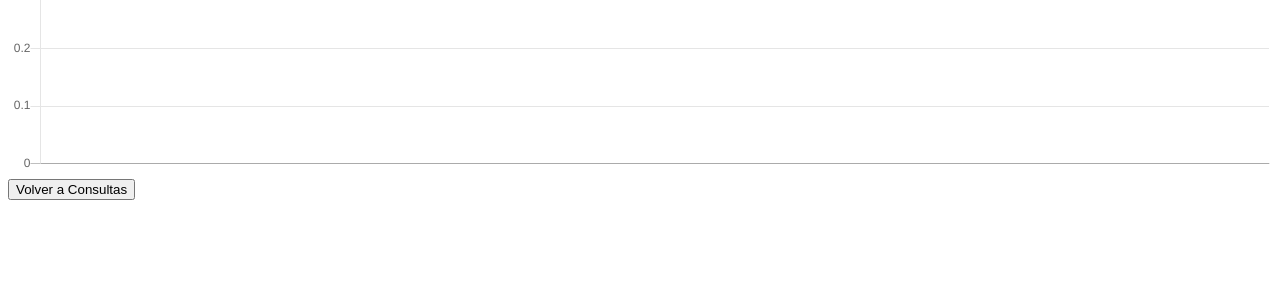
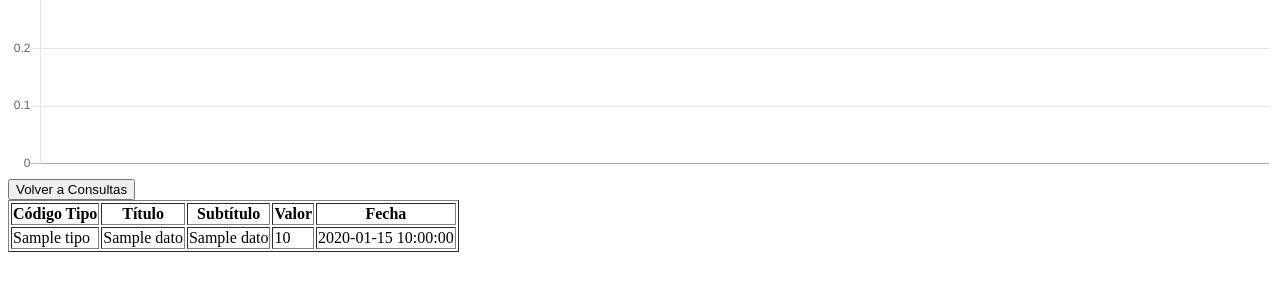
Before and after one commit to yaechrome/sbif, a Flask app: template templates/resultados_tmc.html in a window 1280 px wide. Shown: the part 461-761 px from the top of the page. Run offline with Flask 2, Linux system fonts and the light colour scheme; the template is opened without the code that fills it: most values are stand-ins (such as "Sample title", 1, 10 or a date in 2020); some libraries are stand-ins or nearby versions.

Commit message:
Se muestra tabla del bonus

```diff
--- a/bonus.py
+++ b/bonus.py
@@ -1,12 +1,14 @@
-colores = ['rgba(255,99,132,1)','rgba(54, 162, 235, 1)','rgba(255, 206, 86, 1)','rgba(75, 192, 192, 1)','rgba(153, 102, 255, 1)','rgba(255, 159, 64, 1)','rgba(255,150,134,1)','rgba(56, 60, 250, 1)','rgba(10, 255, 99, 1)','rgba(90, 200, 75, 1)','rgba(200, 102, 200, 1)','rgba(0, 30, 255, 1)']
+colores = ['rgba(255,99,132,1)','rgba(54, 162, 235, 1)','rgba(255, 206, 86, 1)','rgba(75, 192, 192, 1)','rgba(153, 102, 255, 1)','rgba(255, 159, 64, 1)','rgba(255,150,134,1)','rgba(50, 90, 200, 1)','rgba(10, 255, 99, 1)','rgba(90, 200, 75, 1)','rgba(200, 102, 200, 1)','rgba(0, 30, 255, 1)']
 
 def preparar_datos(x):
     fechas = fechas_unicas(x)
     d = agrupar_por_tipo(x)
     datasets = crear_datasets(d,fechas)
+    datos_tabla = [dato for tipo, dataset in d.items() for dato in dataset]
     return {
         "datasets": datasets,
-        "fechas": fechas
+        "fechas": fechas,
+        "datos_tabla": datos_tabla
     }
 
 def agrupar_por_tipo(x):
@@ -42,7 +44,7 @@ def crear_datasets(d, fechas):
 
 def radio_punto(porcentaje, maximo):
     if porcentaje == maximo:
-        return 10
+        return 8
     else:
         return 2
 
--- a/hello.py
+++ b/hello.py
@@ -64,7 +64,8 @@ def recurso():
         return render_template(
             'resultados_tmc.html',
             fechas=json.dumps(datos_preparados["fechas"]),
-            datasets=json.dumps(datos_preparados["datasets"])
+            datasets=json.dumps(datos_preparados["datasets"]),
+            datos_tabla=datos_preparados["datos_tabla"]
         )
 
 
--- a/templates/resultados_tmc.html
+++ b/templates/resultados_tmc.html
@@ -41,21 +41,27 @@
         <form action="/">
             <input type="submit" value="Volver a Consultas">
         </form>
-        <!-- <table border="1">
+        <table border="1">
         <thead>
             <tr>
-                <th>Código </th>
-                <th>Tipo de Operación</th>
+                <th>Código Tipo</th>
+                <th>Título</th>
+                <th>Subtítulo</th>
+                <th>Valor</th>
+                <th>Fecha</th>
             </tr>
         </thead>
         <tbody>
-            {% for dato in tipo_titulos %}
+            {% for dato in datos_tabla %}
             <tr>
-                <td>{{ valor["Tipo"] }}</td>
-                <td>{{ valor["Titulo"] }}</td>
+                <td>{{ dato["Tipo"] }}</td>
+                <td>{{ dato["Titulo"] }}</td>
+                <td>{{ dato["SubTitulo"] }}</td>
+                <td>{{ dato["Valor"] }}</td>
+                <td>{{ dato["Fecha"] }}</td>
             </tr>
             {% endfor %}
         </tbody>
-        </table> -->
+        </table>
     </body>
 </html>
```
